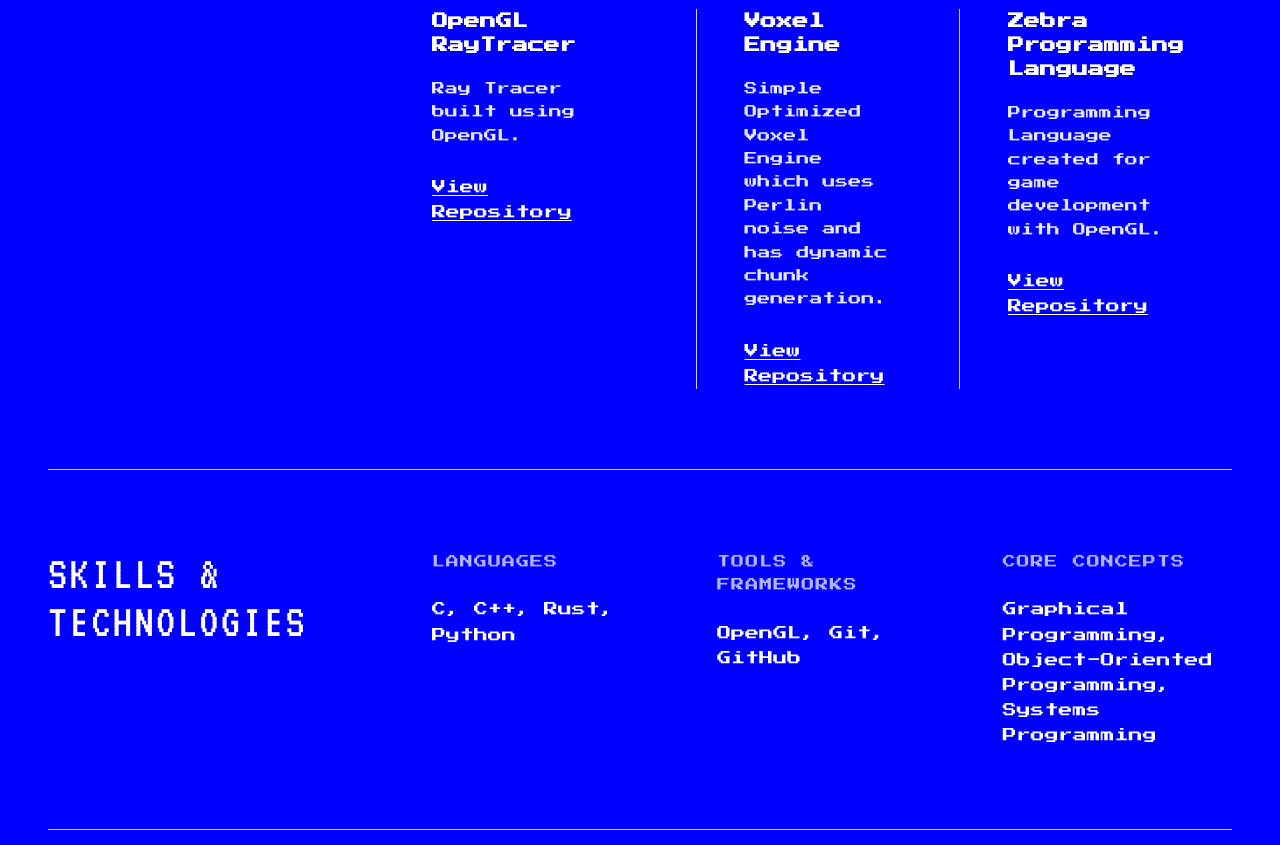
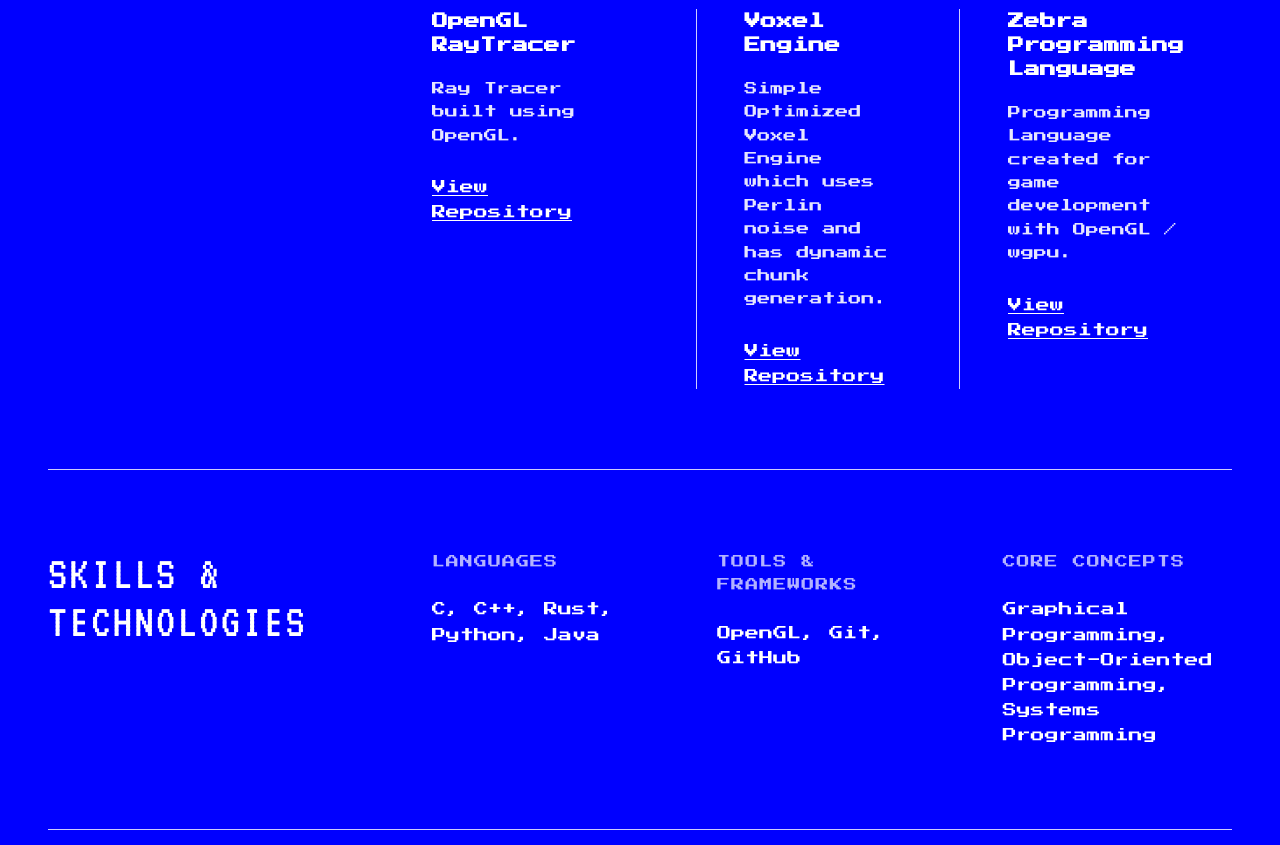
Before and after one commit to Leonuraht/Leonuraht.github.io, a plain HTML site: page index.html in a window 1280 px wide. Shown: the part 509-1354 px from the top of the page. Drawn offline with Linux system fonts and the light colour scheme.

Commit message:
Update project description and skills in index.html

```diff
--- a/index.html
+++ b/index.html
@@ -260,7 +260,7 @@
                         </div>
                         <div class="project-item">
                             <strong>Zebra Programming Language</strong>
-                            <p>Programming Language created for game development with OpenGL.</p>
+                            <p>Programming Language created for game development with OpenGL / wgpu.</p>
                             <a href="https://github.com/Leonuraht/Zebra" target="_blank" rel="noreferrer">View Repository</a>
                         </div>
                     </div>
@@ -274,7 +274,7 @@
                 <div class="columns-grid">
                     <div class="column-item">
                         <h3>Languages</h3>
-                        <p>C, C++, Rust, Python</p>
+                        <p>C, C++, Rust, Python, Java</p>
                     </div>
                     <div class="column-item">
                         <h3>Tools & Frameworks</h3>
```
